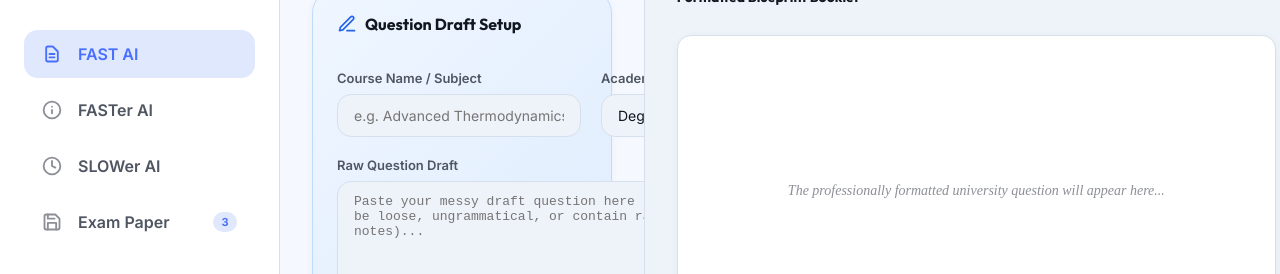
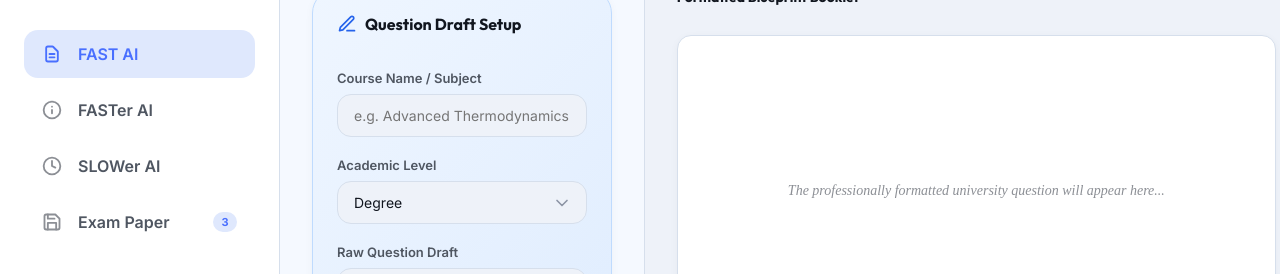
Before and after one commit to rizalhusin-klust/exam-question-builder-assistant, a React (Vite) app: page / in a window 1280 px wide. Shown: the part 154-428 px from the top of the page. Built offline with nearby package versions, Linux system fonts and the light colour scheme; no server answers; the HTML template or start-up script is replaced by a standard one; a web font is replaced by a local one.

Commit message:
Move Academic Level select box below Course Name / Subject in FAST AI

```diff
--- a/src/components/FastAuditor.jsx
+++ b/src/components/FastAuditor.jsx
@@ -154,7 +154,7 @@ Output exactly 4 blocks separated by the delimiter [SPLIT]:
               Question Draft Setup
             </h2>
             <div className="form-grid">
-              <div className="form-group">
+              <div className="form-group full-width">
                 <label>Course Name / Subject</label>
                 <input
                   type="text"
@@ -165,7 +165,7 @@ Output exactly 4 blocks separated by the delimiter [SPLIT]:
                 />
               </div>
 
-              <div className="form-group">
+              <div className="form-group full-width">
                 <label>Academic Level</label>
                 <select
                   className="form-control"
```
